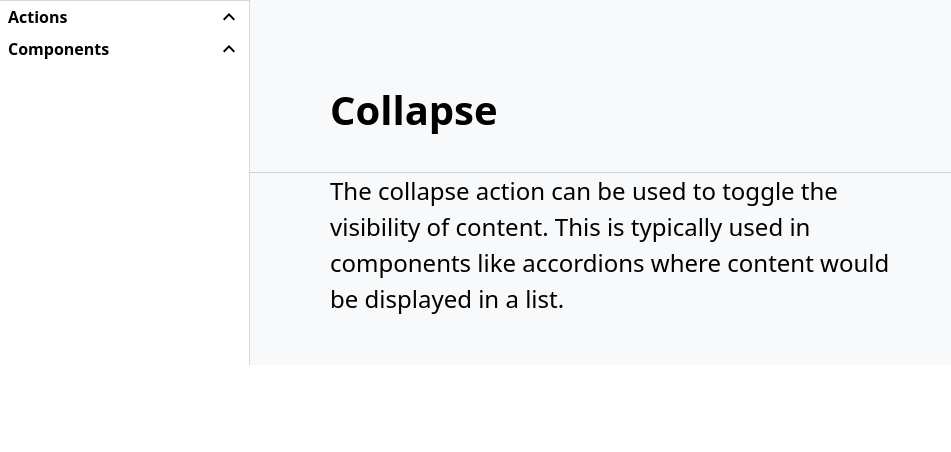
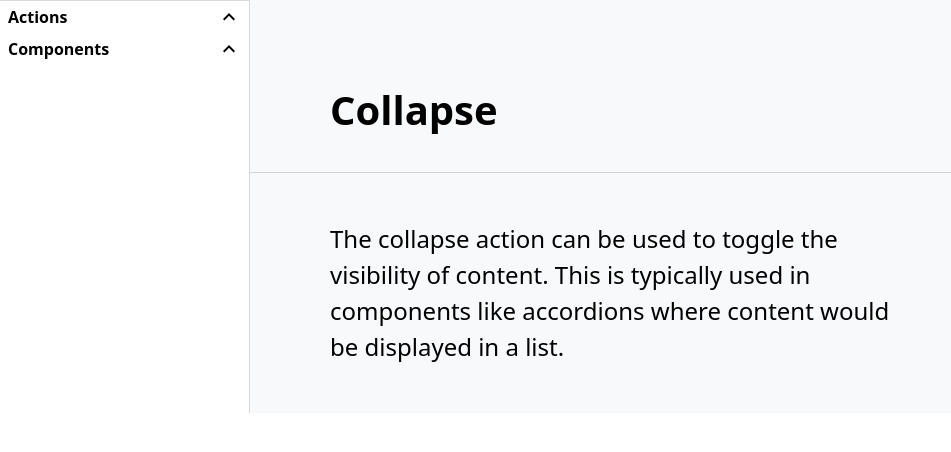
Before and after one commit to Daniel-Livingston/ui, a SvelteKit app: page /actions/collapse in a window 1280 px wide. Shown: the top 452 px of the page, without its empty margins (0-951 px from the left). Built offline with nearby package versions, Linux system fonts and the light colour scheme.

Commit message:
Add spacing above description

```diff
--- a/src/routes/+layout.svelte
+++ b/src/routes/+layout.svelte
@@ -55,6 +55,10 @@
 		padding-bottom: 3rem;
 	}
 
+	.description {
+		padding-top: 3rem;
+	}
+
 	@media (min-width: 768px) {
 		.grid {
 			display: grid;
```
